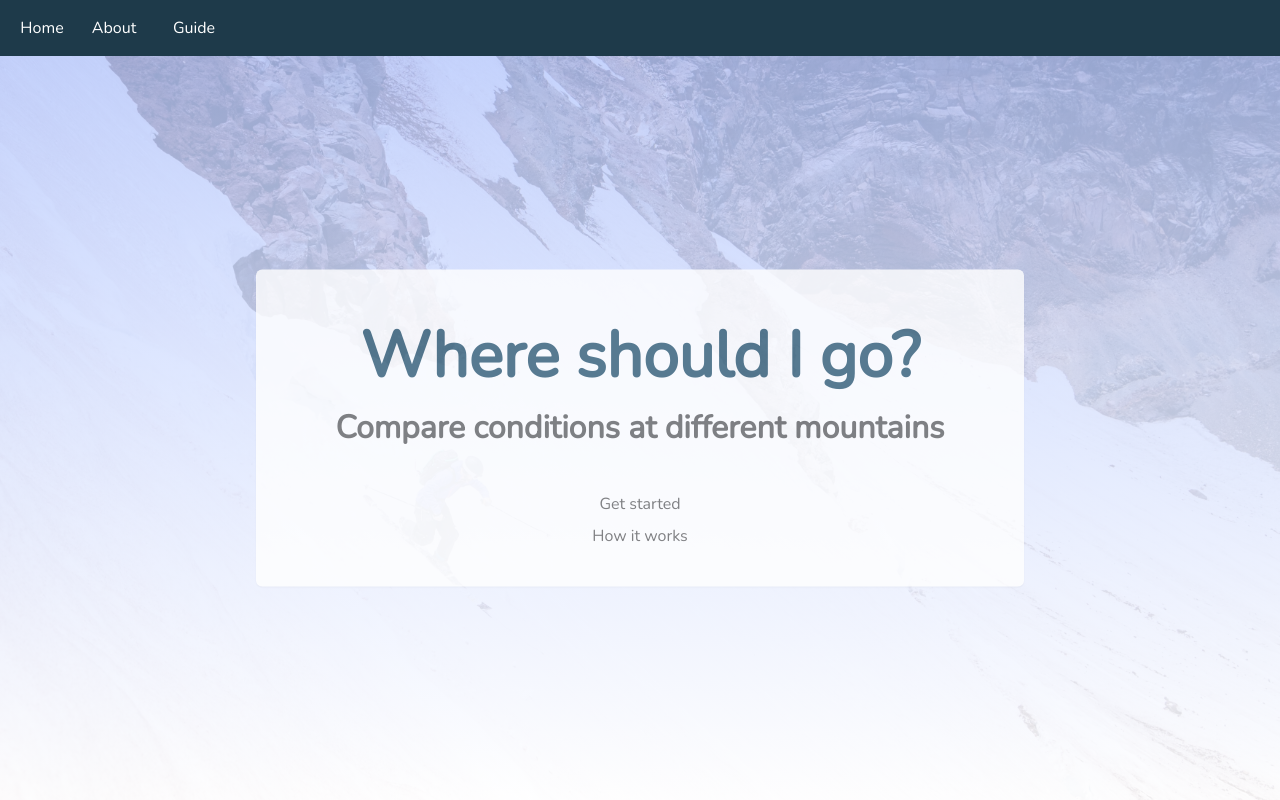
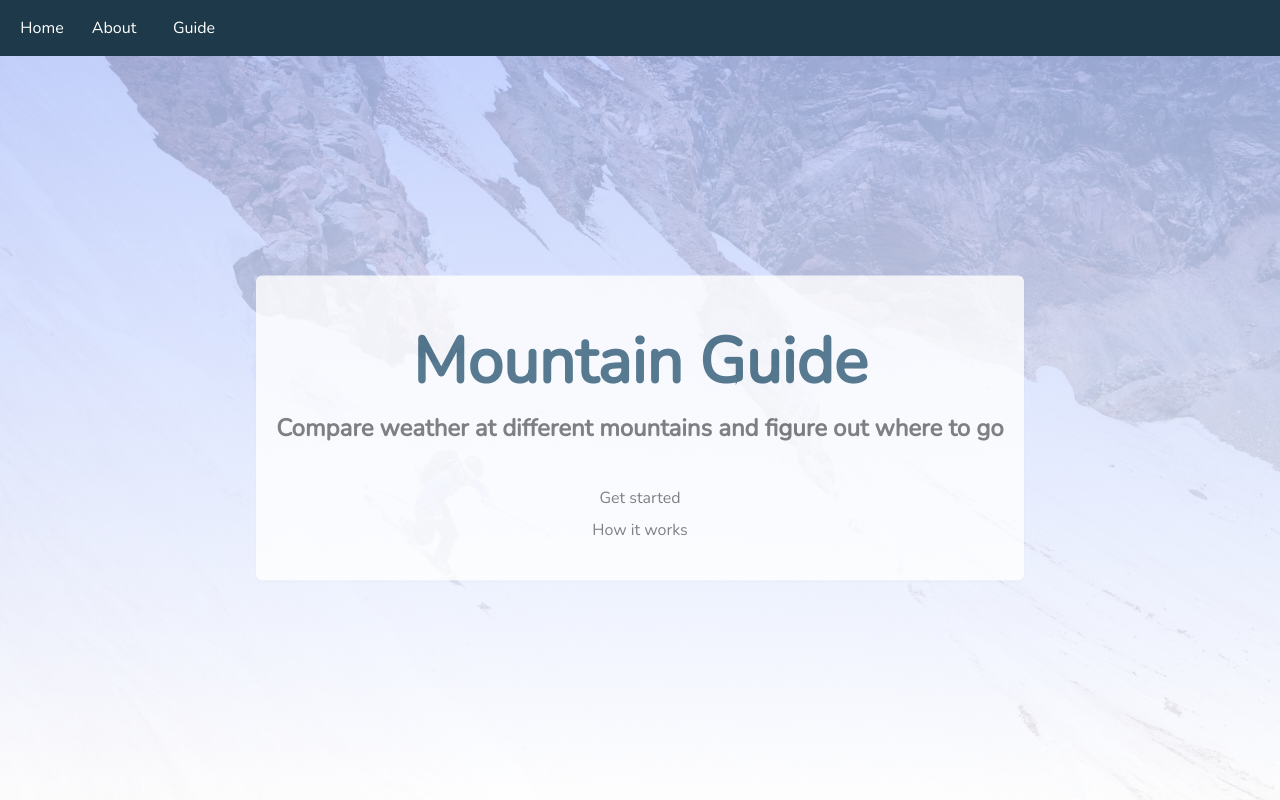
Before and after one commit to jamiemcg10/mountain-comparer, a SvelteKit app: page / in a window 1280 px wide. Built offline with nearby package versions, Linux system fonts and the light colour scheme.

Commit message:
update heading styles, change home to mountain guide

```diff
--- a/src/common.css
+++ b/src/common.css
@@ -58,26 +58,6 @@
 }
 
 @layer base {
-	.text-h1 {
-		font-size: 4em;
-		font-weight: bold;
-	}
-
-	.text-h2 {
-		font-size: 3.5em;
-		font-weight: bold;
-	}
-
-	.text-h3 {
-		font-size: 2em;
-		font-weight: bold;
-	}
-
-	.text-h4 {
-		font-size: 1.5em;
-		font-weight: bold;
-	}
-
 	.h-fit {
 		height: fit-content;
 	}
--- a/src/routes/+page.svelte
+++ b/src/routes/+page.svelte
@@ -1,12 +1,15 @@
 <div
 	class="center w-3/5 sm:w-4/5 py-[3%] px-3 bg-white opacity-80 rounded-md shadow-xs"
 >
-	<h1 class="text-h1 sm:text-h2 text-blue-primary text-center" id="title">
-		Where should I go?
-	</h1>
-	<h3 class="text-center text-h3 sm:text-h4 mb-10" id="sub">
-		Compare conditions at different mountains
-	</h3>
+	<div
+		class="font-bold text-h1 sm:text-h2 text-blue-primary text-center"
+		id="title"
+	>
+		Mountain Guide
+	</div>
+	<div class="font-bold text-center text-h4 mb-10" id="sub">
+		Compare weather at different mountains and figure out where to go
+	</div>
 	<div class="relative">
 		<p class="mb-2 blue-link h-6"><a href="guide/">Get started</a></p>
 	</div>
--- a/src/routes/about/+page.svelte
+++ b/src/routes/about/+page.svelte
@@ -10,8 +10,13 @@
 </script>
 
 <div class="center w-4/5 sm:w-full h-full p-[10%] bg-white/60 shadow-xs">
+	<div class="font-bold text-h3 text-blue-primary leading-20 sm:leading-14">
+		Mountain Guide
+	</div>
 	<div class="text">
-		<h3 id="title" class="text-h3 text-blue-primary">How it works</h3>
+		<div id="title" class="font-bold text-h4 text-blue-primary mb-2">
+			How it works
+		</div>
 		<p>
 			Compare the weather at different mountains on your pass. First, select the
 			date you want to look at and your pass. Then:
@@ -36,13 +41,8 @@
 			<a href="../guide/">Try it out!</a>
 		</p>
 	</div>
-	<div class="absolute bottom-1 text-xs">
+	<div class="absolute bottom-2 text-xs">
 		<div>Credits:</div>
-		<a
-			href="https://www.flaticon.com/free-icons/rocky-mountains"
-			title="rocky mountains icons"
-			>Rocky mountains icons created by Pop Vectors - Flaticon</a
-		>
 		<a
 			href="https://www.flaticon.com/free-icons/adventure"
 			title="adventure icons"
--- a/tailwind.config.cjs
+++ b/tailwind.config.cjs
@@ -8,6 +8,12 @@ module.exports = {
 			sm: { max: '640px' }
 		},
 		extend: {
+			fontSize: {
+				h1: '4em',
+				h2: '3.5em',
+				h3: '2em',
+				h4: '1.5em'
+			},
 			backgroundColor: {
 				'blue-primary': '#366077',
 				'blue-secondary': '#1e3a4a'
```
